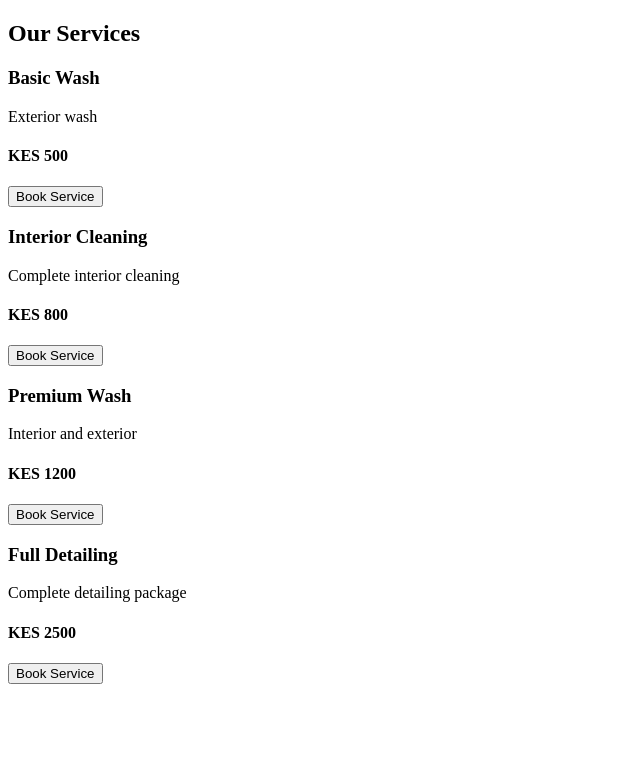
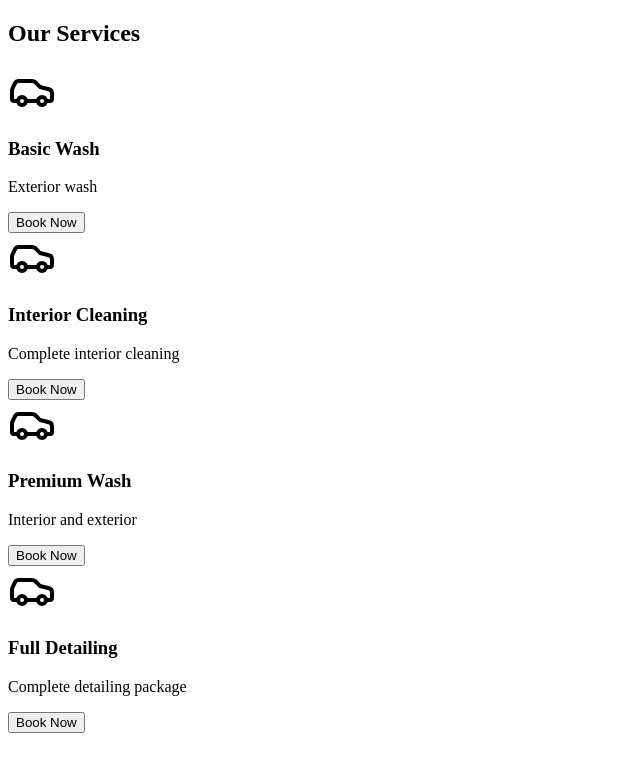
Before and after one commit to roy9html/SparkleWash, a React (Vite) app: page /services in a window 1280 px wide. Shown: the top 772 px of the page, without its empty margins (0-640 px from the left). Built offline with nearby package versions, Linux system fonts and the light colour scheme.

Commit message:
Feat:Added service card

```diff
--- a/src/components/ServiceCard.jsx
+++ b/src/components/ServiceCard.jsx
@@ -1,15 +1,30 @@
-function ServiceCard({ title, description, price }) {
+import React from 'react';
+import { Car, Sparkles, Wrench, RotateCcw, Shield, Settings } from 'lucide-react';
+
+const iconMap = {
+  'Car Wash': Car,
+  'Detailing': Sparkles,
+  'Oil Change': Wrench,
+  'Tire Service': RotateCcw,
+  'Brake Service': Shield,
+  'Engine Service': Settings,
+};
+
+const ServiceCard = ({ title, description, icon }) => {
+  const IconComponent = iconMap[title] || Car;
+
   return (
-    <div>
-      <h3>{title}</h3>
-
-      <p>{description}</p>
-
-      <h4>{price}</h4>
-
-      <button>Book Service</button>
+    <div className="bg-white p-6 rounded-lg shadow-md hover:shadow-lg transition-shadow duration-300 text-center">
+      <div className="flex justify-center mb-4">
+        <IconComponent size={48} className="text-blue-500" />
+      </div>
+      <h3 className="text-xl font-semibold mb-2">{title}</h3>
+      <p className="text-gray-600">{description}</p>
+      <button className="mt-4 bg-blue-500 text-white px-4 py-2 rounded-md hover:bg-blue-600 transition text-sm">
+        Book Now
+      </button>
     </div>
   );
-}
+};
 
 export default ServiceCard;
```
